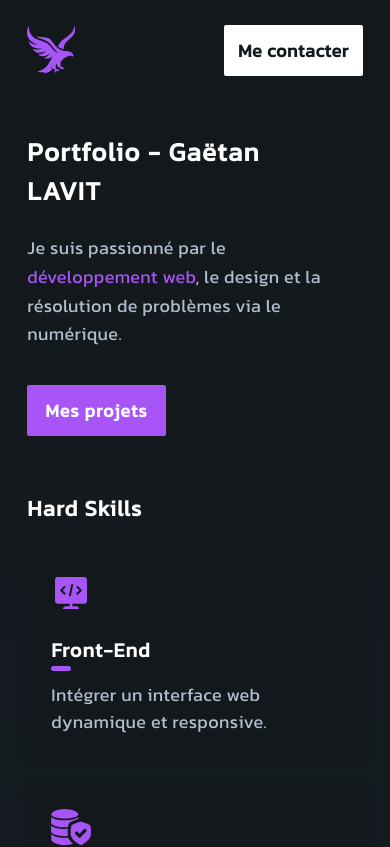
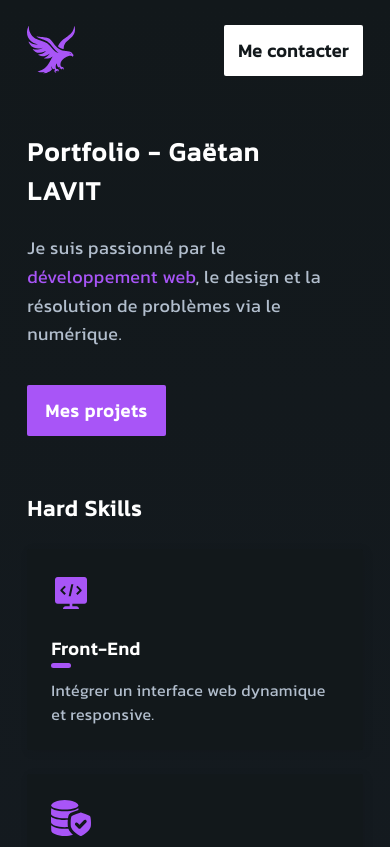
Before and after one commit to LAVITGaetan/portfolio2024, an Angular app: page / in a window 390 px wide. Shown: the top 847 px of the page. Built offline with nearby package versions, Linux system fonts and the light colour scheme.

Commit message:
update responsive

```diff
--- a/src/app/views/skill/skill.component.css
+++ b/src/app/views/skill/skill.component.css
@@ -86,6 +86,14 @@
         padding: 0 7%;
     }
 
+    .skill-card-name {
+        font-size: 18px;
+    }
+
+
+    .skill-card-description {
+        font-size: 16px;
+    }
     .skill-container {
         grid-template-columns: repeat(2, 1fr);
         grid-template-rows: auto;
```
